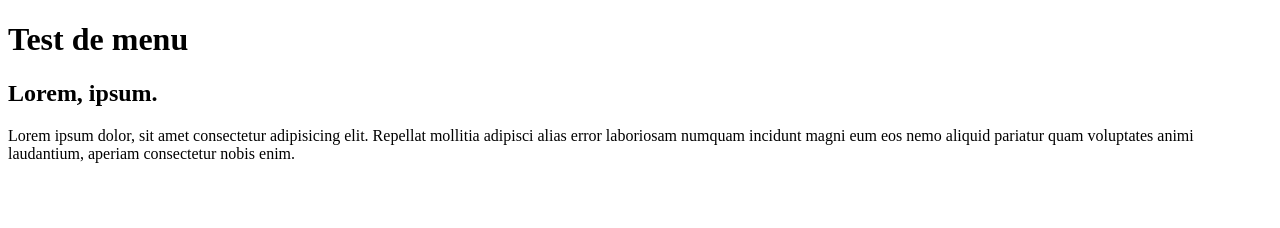
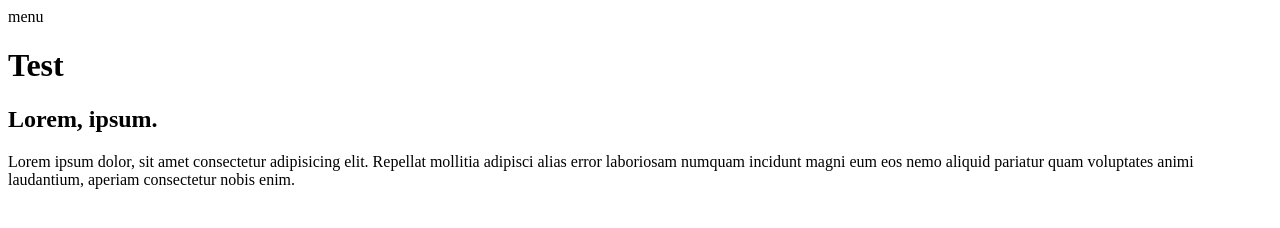
Before and after one commit to MMI-SAE-105/2022-r113-tp2-menu-alpinejs-Ci-trouille, a website: page index.html in a window 1280 px wide. Drawn offline with Linux system fonts and the light colour scheme.

Commit message:
page sans le menu

```diff
--- a/index.html
+++ b/index.html
@@ -10,7 +10,8 @@
     <!-- https://emmet.io/ -->
     <!-- header>h1{Test de menu} -->
     <header>
-      <h1>Test de menu</h1>
+      <Btn>menu</Btn>
+      <h1>Test</h1>
     </header>
     <!-- h2>lorem2^p>lorem -->
     <h2>Lorem, ipsum.</h2>
```
